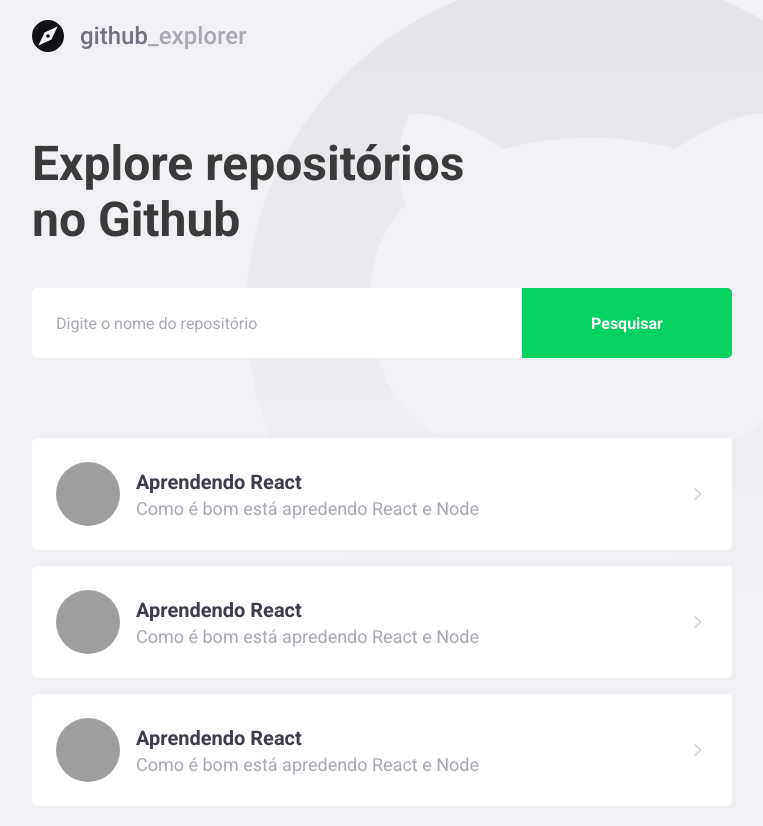
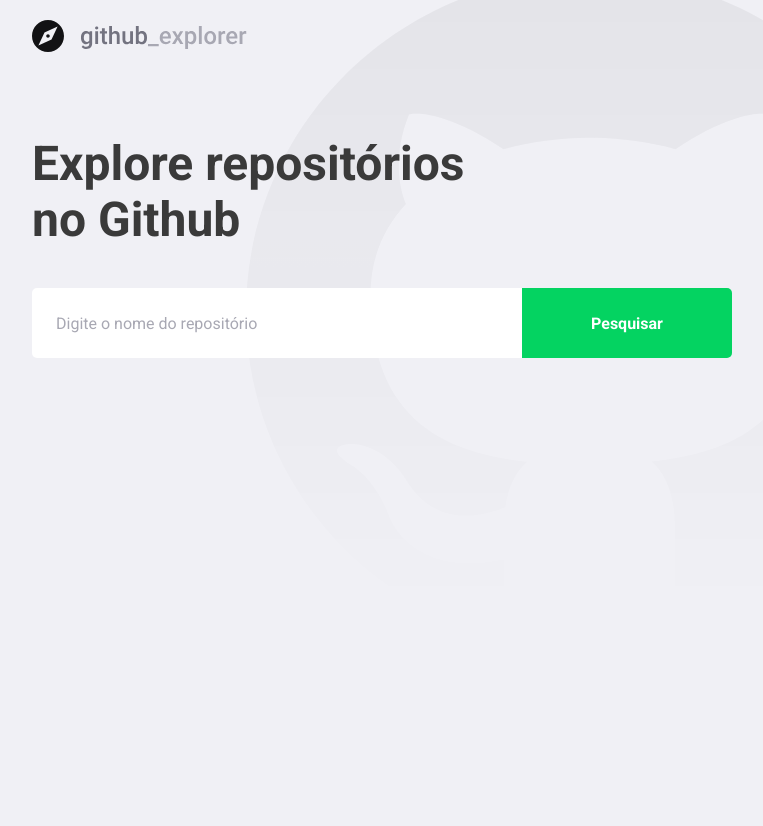
Before and after one commit to thiagouft/primeiro-projeto-react, a React (Create React App) app: page / in a window 1280 px wide. Shown: the whole page, without its empty margins (168-931 px from the left). After the commit the page ends 800 px from the top, so only its background shows below. Built offline with nearby package versions, Linux system fonts and the light colour scheme; grey boxes are pictures that could not be loaded.

Commit message:
Conectando a API do GitHub

```diff
--- a/package.json
+++ b/package.json
@@ -10,6 +10,7 @@
     "@types/node": "^12.0.0",
     "@types/react": "^17.0.0",
     "@types/react-dom": "^17.0.0",
+    "axios": "^0.21.1",
     "polished": "^4.1.2",
     "react": "^17.0.2",
     "react-dom": "^17.0.2",
--- a/src/pages/Dashboard/index.tsx
+++ b/src/pages/Dashboard/index.tsx
@@ -1,58 +1,67 @@
-import React from 'react';
+import React, { useState, FormEvent } from 'react';
 import { FiChevronRight } from 'react-icons/fi';
+import api from '../../services/api';
 
 import logoImg from '../../assets/logo.svg';
 
 import { Title, Form, Repositories } from './styles';
 
+interface Repository {
+  full_name: string;
+  description: string;
+  owner: {
+    login: string;
+    avatar_url: string;
+  };
+}
+
 const Dashboard: React.FC = () => {
+  const [newRepo, setNewRepo] = useState('');
+  const [repositories, setRepositories] = useState<Repository[]>([]);
+
+  async function handleAddRepository(
+    event: FormEvent<HTMLFormElement>,
+  ): Promise<void> {
+    event.preventDefault();
+
+    const response = await api.get(`repos/${newRepo}`);
+
+    const repository = response.data;
+
+    setRepositories([...repositories, repository]);
+
+    setNewRepo('');
+  }
+
   return (
     <>
       <img src={logoImg} alt="Github Explorer" />
       <Title>Explore repositórios no Github</Title>
 
-      <Form>
-        <input placeholder="Digite o nome do repositório" />
+      <Form onSubmit={handleAddRepository}>
+        <input
+          placeholder="Digite o nome do repositório"
+          value={newRepo}
+          onChange={e => setNewRepo(e.target.value)}
+        />
         <button type="submit">Pesquisar</button>
       </Form>
 
       <Repositories>
-        <a href="teste">
+        {repositories.map(repository => (
+          <a key={repository.full_name} href="teste">
             <img
-            src="https://avatars.githubusercontent.com/u/22283017?v=4"
-            alt="Thiago Silva"
+              src={repository.owner.avatar_url}
+              alt={repository.owner.login}
             />
             <div>
-            <strong>Aprendendo React</strong>
-            <p>Como é bom está apredendo React e Node</p>
+              <strong>{repository.full_name}</strong>
+              <p>{repository.description}</p>
             </div>
 
             <FiChevronRight size={20} />
           </a>
-        <a href="teste">
-          <img
-            src="https://avatars.githubusercontent.com/u/22283017?v=4"
-            alt="Thiago Silva"
-          />
-          <div>
-            <strong>Aprendendo React</strong>
-            <p>Como é bom está apredendo React e Node</p>
-          </div>
-
-          <FiChevronRight size={20} />
-        </a>
-        <a href="teste">
-          <img
-            src="https://avatars.githubusercontent.com/u/22283017?v=4"
-            alt="Thiago Silva"
-          />
-          <div>
-            <strong>Aprendendo React</strong>
-            <p>Como é bom está apredendo React e Node</p>
-          </div>
-
-          <FiChevronRight size={20} />
-        </a>
+        ))}
       </Repositories>
     </>
   );
--- a/src/pages/Dashboard/styles.ts
+++ b/src/pages/Dashboard/styles.ts
@@ -75,7 +75,8 @@
     }
 
     div {
-      margin-left: 16px;
+      margin: 0 16px;
+      flex: 1;
 
       strong {
         font-size: 20px;
--- /dev/null
+++ b/src/services/api.ts
@@ -0,0 +1,7 @@
+import axios from 'axios';
+
+const api = axios.create({
+  baseURL: 'https://api.github.com/',
+});
+
+export default api;
```
Also changed, not shown: .eslintrc.json, 1 other file (tests, documents, lock files or other folders). Lines whose indentation alone changed are shown as unchanged.
